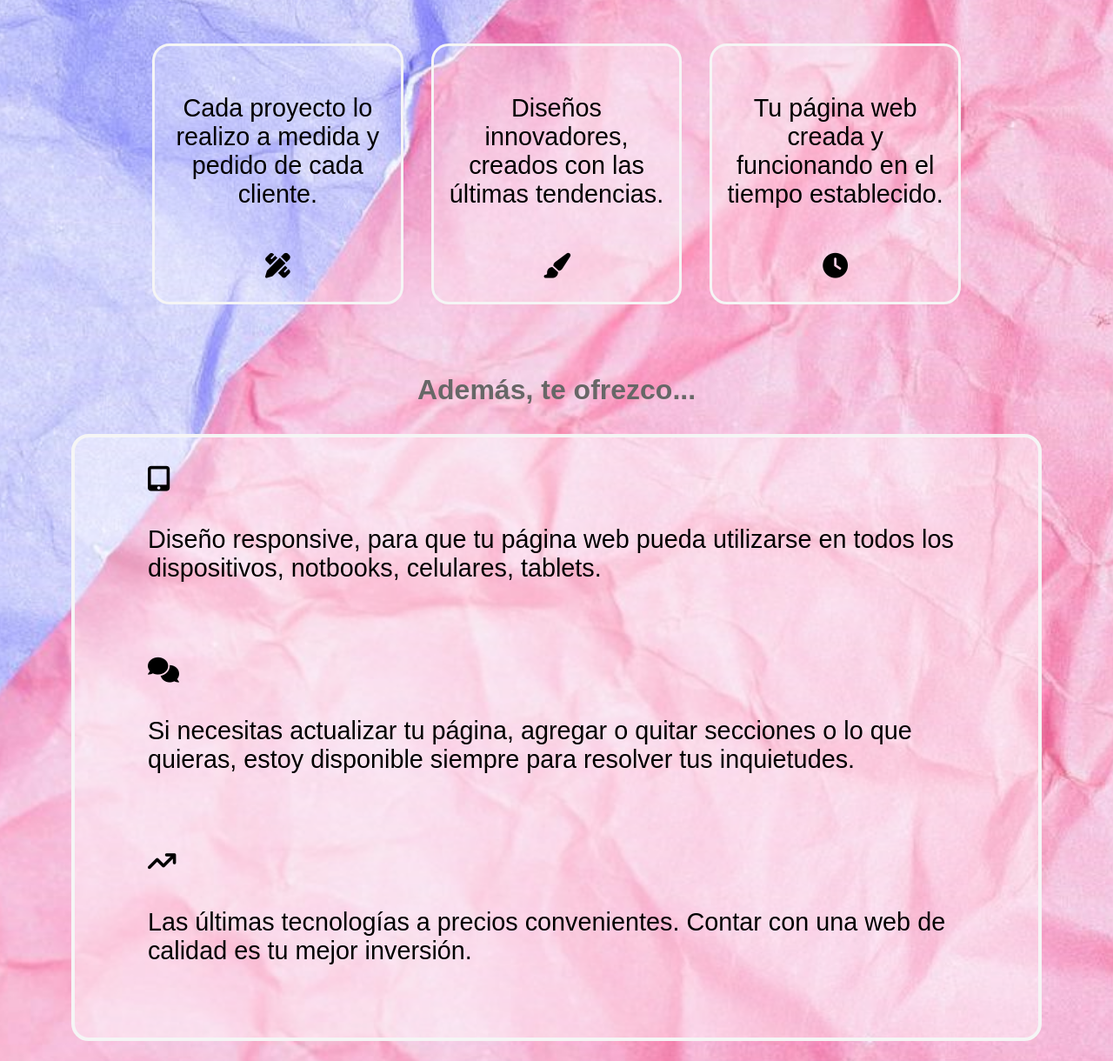
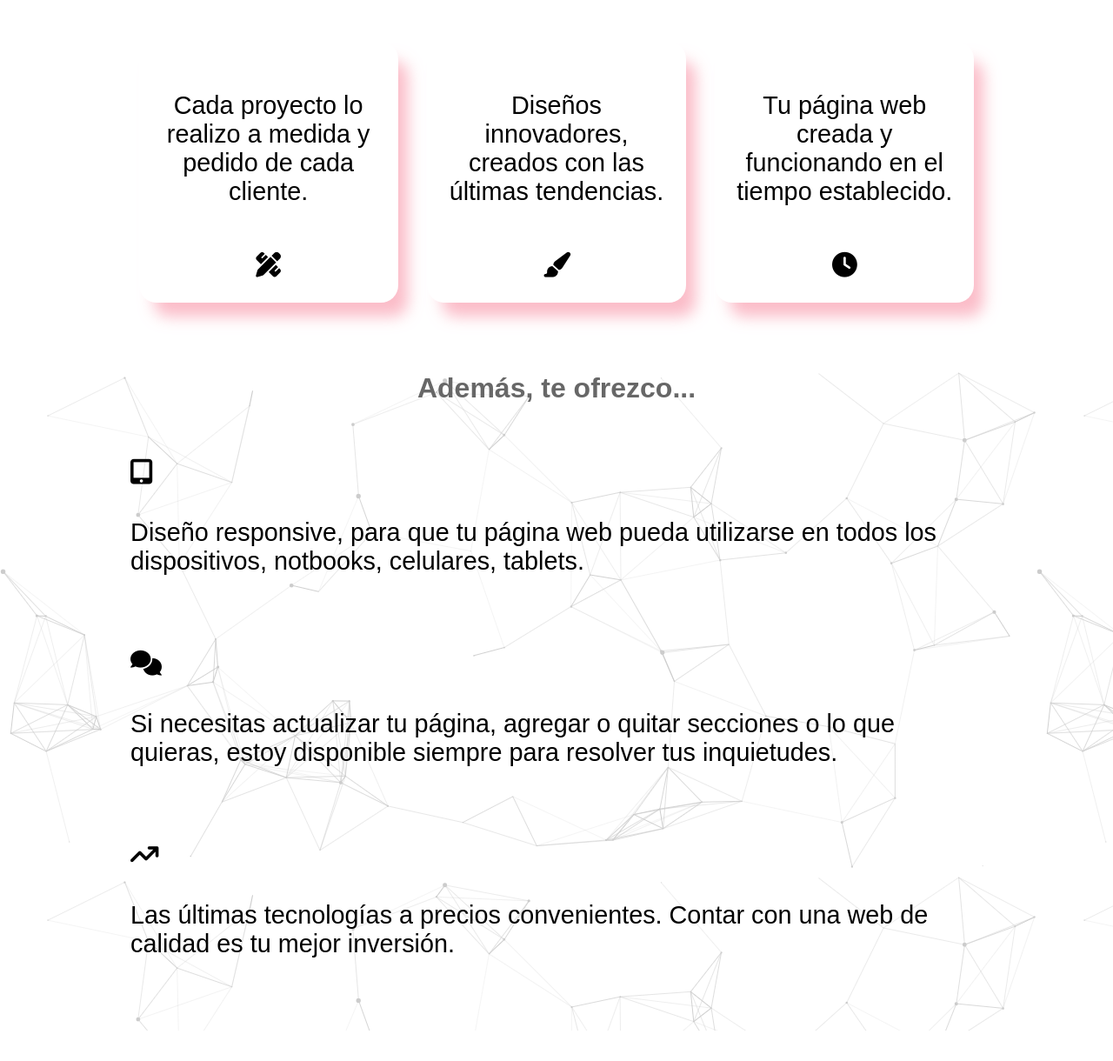
Before and after one commit to julic9/Portfolio, a plain HTML site: page index.html in a window 1280 px wide. Shown: the part 920-2140 px from the top of the page at 87% size. Drawn offline with Linux system fonts and the light colour scheme; a web font is replaced by a local one.

Commit message:
background

```diff
--- a/index.css
+++ b/index.css
@@ -8,6 +8,7 @@ body {
     background-size: cover;
     background-position: center;
     background-repeat: no-repeat;
+    margin-bottom: 30px;
 }
 .menu {
     display: flex;
@@ -48,7 +49,6 @@ nav {
     border-radius: 0px;
     padding: 35px;
     box-sizing: border-box;
-
     font-family: 'Akshar', sans-serif;
 }
 
@@ -83,7 +83,7 @@ h2 {
     flex-direction: column;
     justify-content: space-around;
     margin: auto;
-    margin-top: 30px;
+    margin-top: 0px;
     padding: 15px;
     box-sizing: border-box;
     font-size: 1.8rem;
@@ -101,6 +101,7 @@ h3 {
     animation: cambiar-color;
     animation-duration: 2s;
     margin-top: 20px;
+    margin-bottom: 0;
     animation-iteration-count: infinite;
     font-family: 'Akshar', sans-serif;
 }
@@ -125,9 +126,11 @@ h3 {
     margin-bottom: 30px;
     font-family: 'Akshar', sans-serif;
 }
+.contrat{
+    background-image: url(cool-background.png);
+}
+.ventajas2 {
 
-.ventajas2 {
-    background-color: rgba(255, 255, 255, 0.411);
     display: flex;
     width: 90%;
     flex-direction: column;
@@ -139,12 +142,10 @@ h3 {
     box-sizing: border-box;
     font-size: 1.8rem;
     margin-bottom: 50px;
-    border: 4px solid whitesmoke;
     font-family: 'Akshar', sans-serif;
 }
 
 .mitrabajo {
-    background-color: rgba(255, 255, 255, 0.274);
     display: flex;
     flex-direction: column;
     justify-content: space-around;
@@ -156,9 +157,11 @@ h3 {
     box-sizing: border-box;
     font-size: 1.8rem;
     text-align: center;
-    border: 3px solid whitesmoke;
     align-items: center;
     font-family: 'Akshar', sans-serif;
+    box-shadow: 14px 19px 17px -3px rgba(250,165,181,0.75);
+    -webkit-box-shadow: 14px 19px 17px -3px rgba(250,165,181,0.75);
+    -moz-box-shadow: 14px 19px 17px -3px rgba(250,165,181,0.75);
 
 }
 
@@ -178,13 +181,6 @@ h3 {
     font-family: 'Akshar', sans-serif;
 
 }
-
-.mitrabajo:hover {
-    border: 2px solid black;
-
-}
-
-
 
 .amenu:hover {
     background-color: whitesmoke;
@@ -434,12 +430,7 @@ svg {
     .redes{
         gap: 20px;
     }
-    .primera {
-        background-image: url(fondobi.jpg);
-        padding: 10px;
-        background-size: contain;
-        background-repeat: repeat;
-       }
+
 }
 @media (max-widht:500px){
     .card{
--- a/index.html
+++ b/index.html
@@ -32,6 +32,7 @@
            <p>Diseño de páginas web para empresas, comercios, prestadores de servicios, e-commerce, landing page.</p>
            <p>100% personalizado. Tu página optimizada para todos los buscadores y dispositivos.</p>
        </div>
+   </section>
 
     <h3 id="serv">¿Por qué contratar mis servicios?</h3>
        <div class="ventajas">
@@ -48,7 +49,9 @@
               <i class="fa-solid fa-clock"></i>
            </div>
        </div>
+       <section class="contrat">
        <h3>Además, te ofrezco...</h3>
+
        <div class="ventajas2">
            <div class="mitrabajo2">
                <i class="fa-solid fa-tablet-screen-button"></i>
```
Also changed, not shown: cool-background.png (added).
